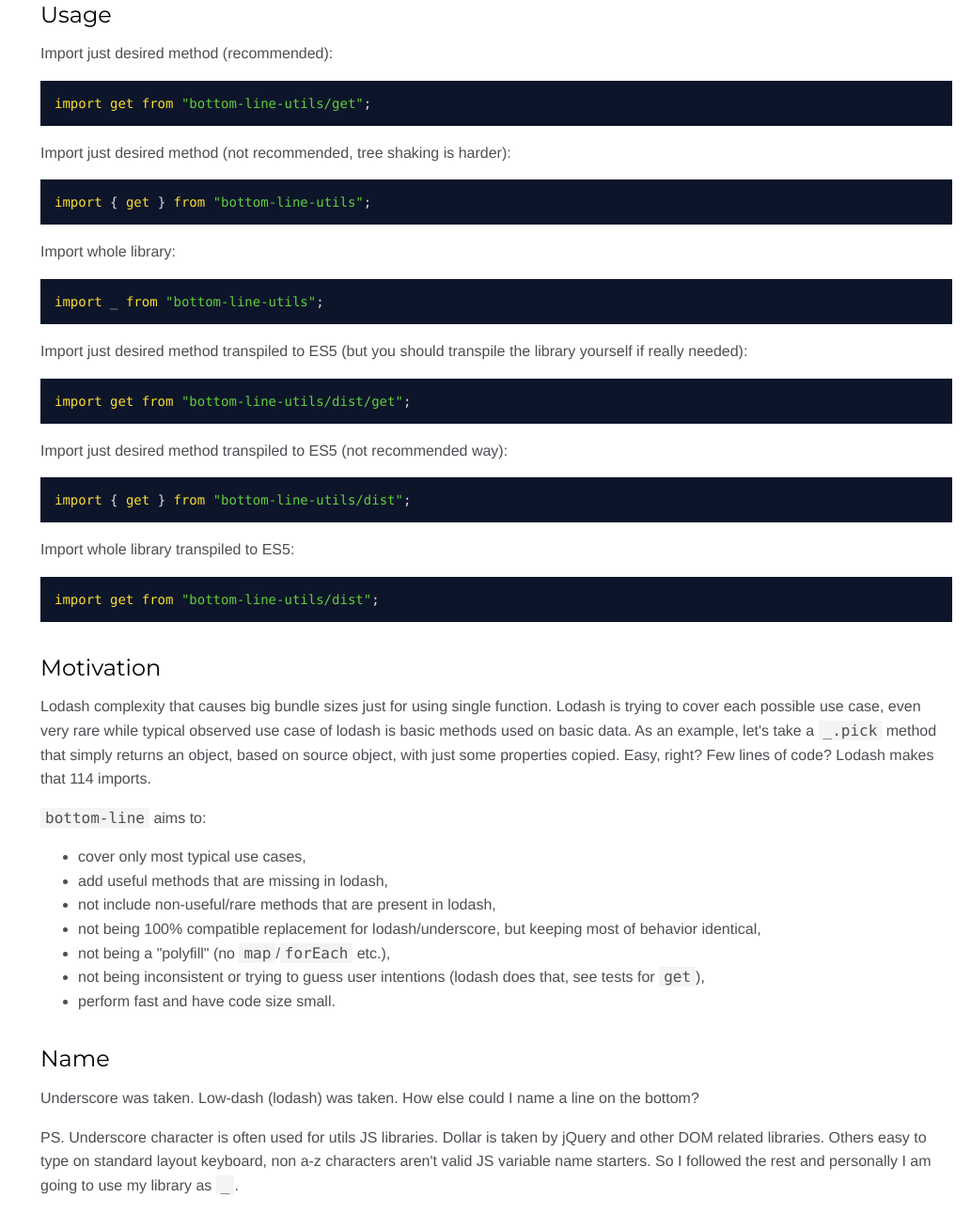
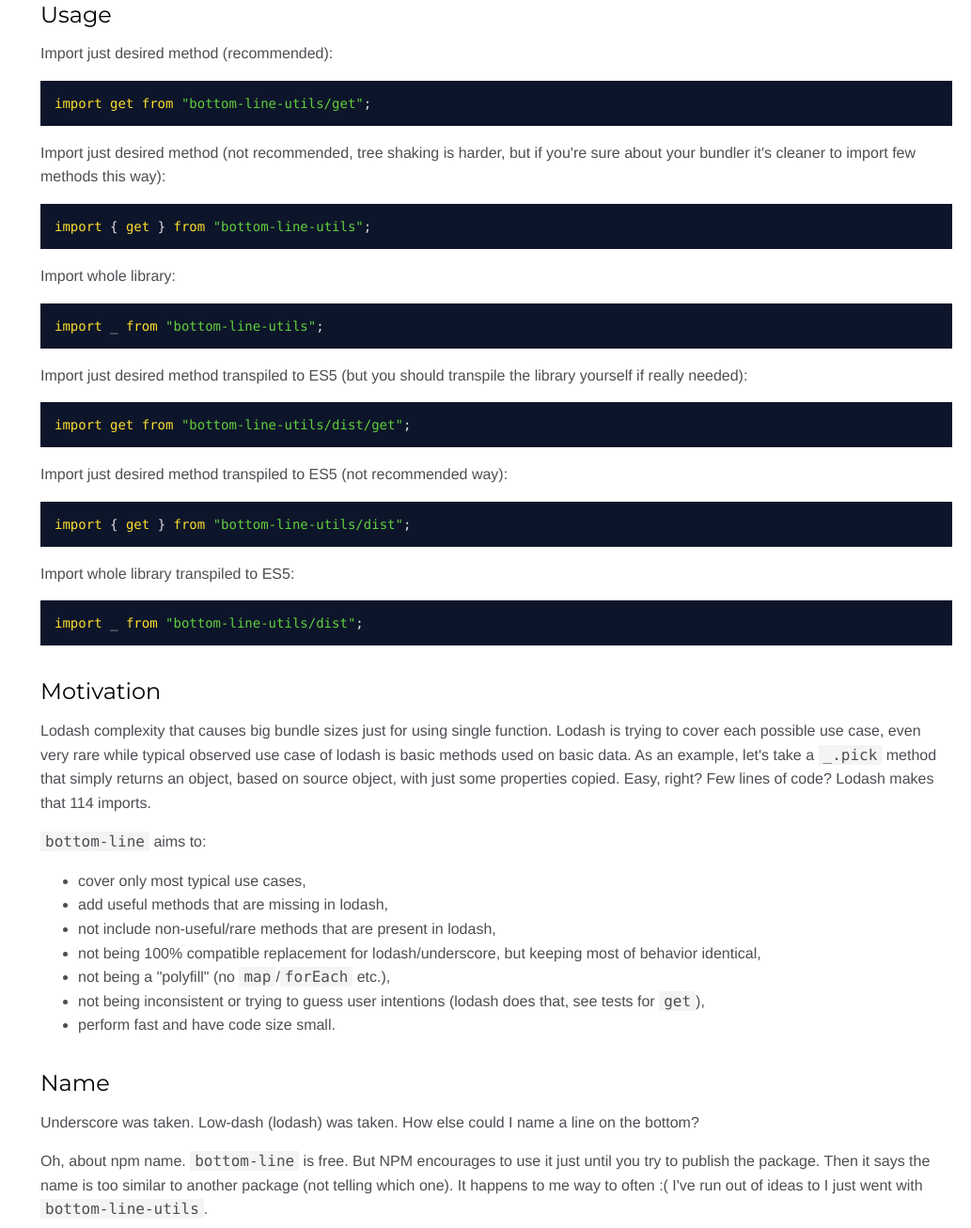
Before and after one commit to dzek69/dzek69.github.io, a plain HTML site: page bottom-line/index.html in a window 1280 px wide. Shown: the part 363-1670 px from the top of the page at 94% size, without its empty margins (247-1280 px from the left). Drawn offline with Linux system fonts and the light colour scheme.

Commit message:
- bottom-line-utils docs updated

```diff
--- a/bottom-line/index.html
+++ b/bottom-line/index.html
@@ -50,12 +50,13 @@
 <h2>Documentation</h2><p>Documentation can be found here: <a href="https://dzek69.github.io/bottom-line">bottom-line documentation</a>.</p>
 <h2>Installing</h2><p><code>npm install bottom-line-utils</code></p>
 <h2>Usage</h2><p>Import just desired method (recommended):</p>
-<pre class="prettyprint source lang-javascript"><code>import get from &quot;bottom-line-utils/get&quot;;</code></pre><p>Import just desired method (not recommended, tree shaking is harder):</p>
+<pre class="prettyprint source lang-javascript"><code>import get from &quot;bottom-line-utils/get&quot;;</code></pre><p>Import just desired method (not recommended, tree shaking is harder, but if you're sure about your bundler it's cleaner
+to import few methods this way):</p>
 <pre class="prettyprint source lang-javascript"><code>import { get } from &quot;bottom-line-utils&quot;;</code></pre><p>Import whole library:</p>
 <pre class="prettyprint source lang-javascript"><code>import _ from &quot;bottom-line-utils&quot;;</code></pre><p>Import just desired method transpiled to ES5 (but you should transpile the library yourself if really needed):</p>
 <pre class="prettyprint source lang-javascript"><code>import get from &quot;bottom-line-utils/dist/get&quot;;</code></pre><p>Import just desired method transpiled to ES5 (not recommended way):</p>
 <pre class="prettyprint source lang-javascript"><code>import { get } from &quot;bottom-line-utils/dist&quot;;</code></pre><p>Import whole library transpiled to ES5:</p>
-<pre class="prettyprint source lang-javascript"><code>import get from &quot;bottom-line-utils/dist&quot;;</code></pre><h2>Motivation</h2><p>Lodash complexity that causes big bundle sizes just for using single function. Lodash is trying to cover each possible
+<pre class="prettyprint source lang-javascript"><code>import _ from &quot;bottom-line-utils/dist&quot;;</code></pre><h2>Motivation</h2><p>Lodash complexity that causes big bundle sizes just for using single function. Lodash is trying to cover each possible
 use case, even very rare while typical observed use case of lodash is basic methods used on basic data. As an example,
 let's take a <code>_.pick</code> method that simply returns an object, based on source object, with just some properties copied.
 Easy, right? Few lines of code? Lodash makes that 114 imports.</p>
@@ -70,6 +71,9 @@
 <li>perform fast and have code size small.</li>
 </ul>
 <h2>Name</h2><p>Underscore was taken. Low-dash (lodash) was taken. How else could I name a line on the bottom?</p>
+<p>Oh, about npm name. <code>bottom-line</code> is free. But NPM encourages to use it just until you try to publish the package. Then
+it says the name is too similar to another package (not telling which one). It happens to me way to often :( I've run
+out of ideas to I just went with <code>bottom-line-utils</code>.</p>
 <p>PS. Underscore character is often used for utils JS libraries. Dollar is taken by jQuery and other DOM related
 libraries. Others easy to type on standard layout keyboard, non a-z characters aren't valid JS variable name starters.
 So I followed the rest and personally I am going to use my library as <code>_</code>.</p>
@@ -110,7 +114,7 @@
 <br class="clear">
 
 <footer>
-    Documentation generated by <a href="https://github.com/jsdoc3/jsdoc">JSDoc 3.5.5</a> on Thu May 31 2018 01:13:30 GMT+0200 (DST) using the <a href="https://github.com/clenemt/docdash">docdash</a> theme.
+    Documentation generated by <a href="https://github.com/jsdoc3/jsdoc">JSDoc 3.5.5</a> on Thu May 31 2018 13:46:06 GMT+0200 (DST) using the <a href="https://github.com/clenemt/docdash">docdash</a> theme.
 </footer>
 
 <script>prettyPrint();</script>
```
Also changed, not shown: bottom-line/get.js.html (+1 -1 lines), bottom-line/getMultiple.js.html (+1 -1 lines), bottom-line/global.html (+1 -1 lines), bottom-line/isEmpty.js.html (+1 -1 lines), bottom-line/last.js.html (+1 -1 lines), bottom-line/mapValues.js.html (+1 -1 lines), bottom-line/tutorial-CHANGELOG.html (+4 -1 lines).
